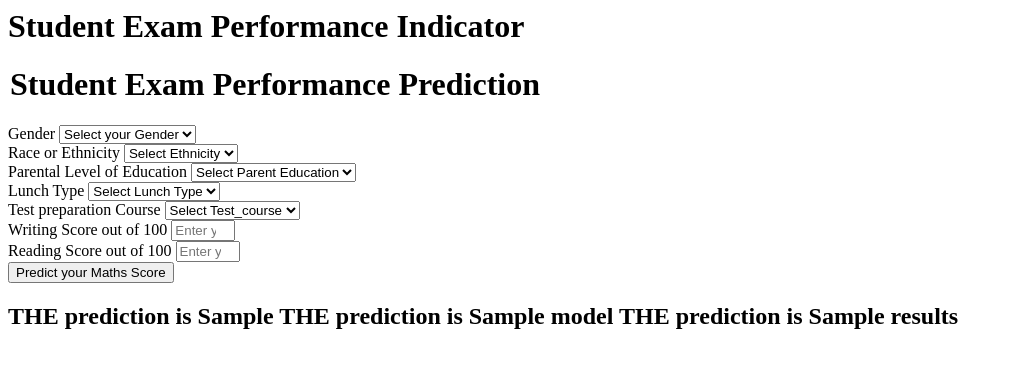
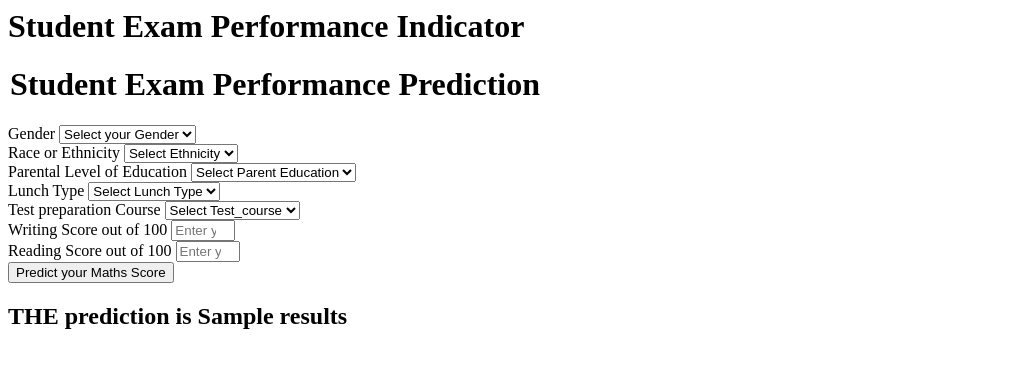
Before and after one commit to shilpashankar005/studentsperformance_docker, a Flask app: template templates/home.html in a window 1280 px wide. Shown: the top 368 px of the page, without its empty margins (0-1013 px from the left). Run offline with Flask 3, Linux system fonts and the light colour scheme; the template is opened without the code that fills it: most values are stand-ins (such as "Sample title", 1, 10 or a date in 2020).

Commit message:
Update home.html

```diff
--- a/templates/home.html
+++ b/templates/home.html
@@ -105,10 +105,8 @@
         </div>
     </form>
     <h2>
-       <!-- THE  prediction is {{results}} -->
-       THE  prediction is {{model_path}}
-       THE  prediction is {{model}}
        THE  prediction is {{results}}
+
     </h2>
    <body>
 </html>
```
